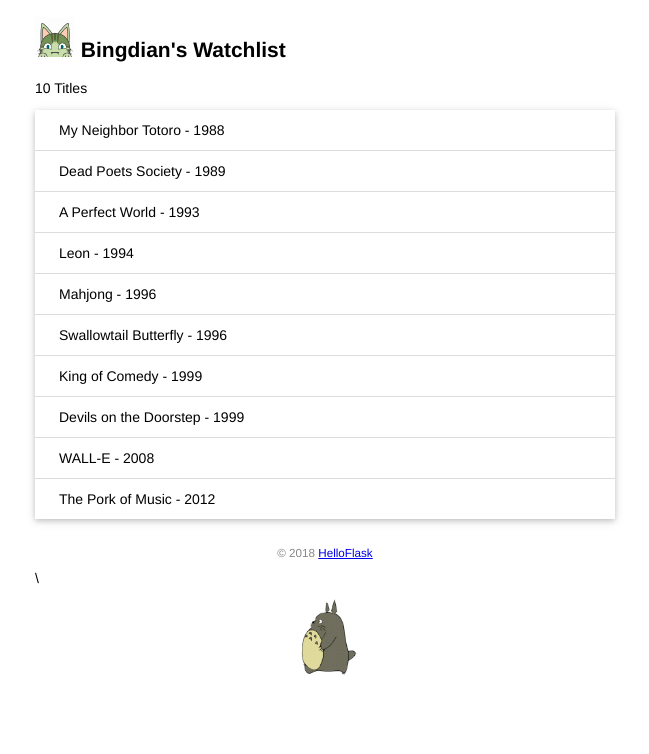
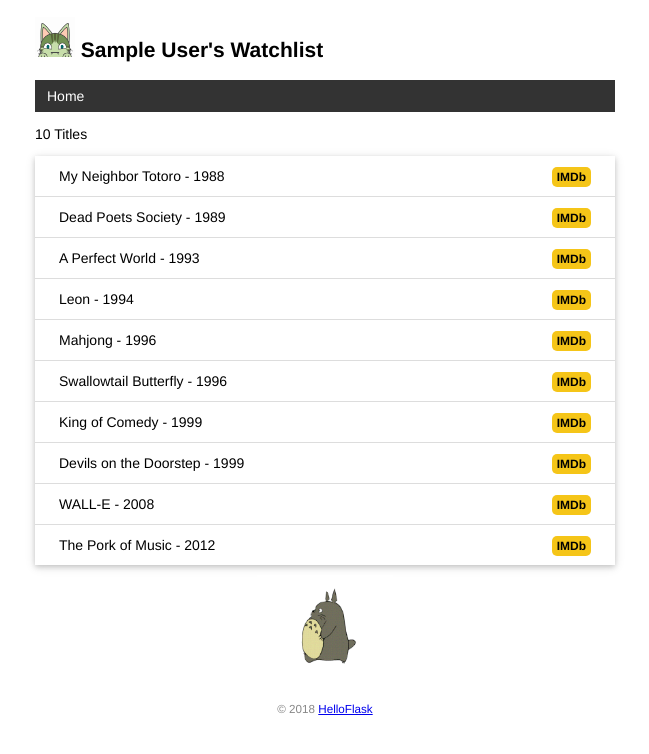
Before and after one commit to bdne/Bingdianblog, a Flask app: page / in a window 1280 px wide. Shown: the top 754 px of the page, without its empty margins (315-964 px from the left). Run offline with Flask 2, Linux system fonts and the light colour scheme; tables that the repository leaves empty hold one stand-in row (values such as "Sample post"); some libraries are stand-ins or nearby versions.

Commit message:
Add basetemplate and error template

```diff
--- a/app.py
+++ b/app.py
@@ -1,8 +1,39 @@
 from flask import Flask
+import sys
 from flask_bootstrap import Bootstrap
 from flask import url_for
+from flask_sqlalchemy import SQLAlchemy
+import os
 app = Flask(__name__)
+WIN = sys.platform.startswith('win')
+if WIN: # 如果是 Windows 系统，使用三个斜线
+    prefix = 'sqlite:///'
+else: # 否则使用四个斜线
+    prefix = 'sqlite:////'
+app = Flask(__name__)
+app.config['SQLALCHEMY_DATABASE_URI'] = prefix + os.path.join(app.root_path, 'data.db')
+app.config['SQLALCHEMY_TRACK_MODIFICATIONS'] = False # 关闭对模型修改的监控
+# 在扩展类实例化前加载配置
+db = SQLAlchemy(app)
 bootstrap = Bootstrap(app)
+class User(db.Model):
+    id=db.Column(db.Integer,primary_key=True)
+    name=db.Column(db.String(20))
+class Movie(db.Model): # 表名将会是 movie
+    id = db.Column(db.Integer, primary_key=True) # 主键
+    title = db.Column(db.String(60)) # 电影标题
+    year = db.Column(db.String(4)) # 电影年份
+#404跳转页面
+@app.errorhandler(404) # 传入要处理的错误代码
+def page_not_found(e): # 接受异常对象作为参数
+    user = User.query.first()
+    return render_template('404.html'), 404 # 返回模板和状态码
+#上下文处理函数
+@app.context_processor
+def inject_user():  # 函数名可以随意修改
+    user = User.query.first()
+    return dict(user=user)  # 需要返回字典，等同于 return {'user': user}
+
 name='Bingdian'
 movies = [
         {'title': 'My Neighbor Totoro', 'year': '1988'},
@@ -14,8 +45,7 @@ movies = [
         {'title': 'King of Comedy', 'year': '1999'},
         {'title': 'Devils on the Doorstep', 'year': '1999'},
         {'title': 'WALL-E', 'year': '2008'},
-        {'title': 'The Pork of Music', 'year': '2012'},
-    ]
+        {'title': 'The Pork of Music', 'year': '2012'}]
 from flask import Flask,render_template
 @app.route('/')
 def index():
--- a/static/style.css
+++ b/static/style.css
@@ -124,3 +124,39 @@ footer {
     text-align: center;
     padding: 10px;
 }
+nav ul {
+    list-style-type: none;
+    margin: 0;
+    padding: 0;
+    overflow: hidden;
+    background-color: #333;
+}
+
+nav li {
+    float: left;
+}
+
+nav li a {
+    display: block;
+    color: white;
+    text-align: center;
+    padding: 8px 12px;
+    text-decoration: none;
+}
+
+nav li a:hover {
+    background-color: #111;
+}
+.float-right {
+    float: right;
+}
+
+.imdb {
+    font-size: 12px;
+    font-weight: bold;
+    color: black;
+    text-decoration: none;
+    background: #F5C518;
+    border-radius: 5px;
+    padding: 3px 5px;
+}
--- /dev/null
+++ b/templates/base.html
@@ -0,0 +1,27 @@
+<!DOCTYPE html>
+<html lang="en">
+<head>
+    {% block head %}
+    <meta charset="utf-8">
+    <meta name="viewport" content="width=device-width, initial-scale=1.0">
+    <title>{{ user.name }}'s Watchlist</title>
+    <link rel="icon" href="{{ url_for('static', filename='favicon.ico') }}">
+    <link rel="stylesheet" href="{{ url_for('static', filename='style.css') }}" type="text/css">
+    {% endblock %}
+</head>
+<body>
+    <h2>
+        <img alt="Avatar" class="avatar" src="{{ url_for('static', filename='images/avatar.png') }}">
+        {{ user.name }}'s Watchlist
+    </h2>
+    <nav>
+        <ul>
+            <li><a href="{{ url_for('index') }}">Home</a></li>
+        </ul>
+    </nav>
+    {% block content %}{% endblock %}
+    <footer>
+        <small>&copy; 2018 <a href="http://helloflask.com/tutorial">HelloFlask</a></small>
+	</footer>
+</body>
+</html>
--- a/templates/index.html
+++ b/templates/index.html
@@ -1,29 +1,15 @@
-<!DOCTYPE html>
-<html lang="en">
-<head>
-<meta charset="utf-8">
-<title>{{ name }}'s Watchlist</title>
-<link rel="stylesheet" href="{{url_for('static', filename='style.css') }}" type="text/css">
-<link rel="icon" href="{{url_for('static', filename='GULULU.png') }}">
-</head>
+{% extends 'base.html' %}
 
-<body>
-<h2>
-    <img alt="Avatar" class="avatar"src="{{ url_for('static', filename='images/avatar.png') }}">
-    {{ name }}'s Watchlist
-</h2>
-{# 使用 length 过滤器获取 movies 变量的长度 #}
+{% block content %}
 <p>{{ movies|length }} Titles</p>
 <ul class="movie-list">
-{% for movie in movies %} {# 迭代 movies 变量 #}
-<li>{{ movie.title }} - {{ movie.year }}</li> {# 等同于
-movie['title'] #}
-{% endfor %} {# 使用 endfor 标签结束 for 语句 #}
+    {% for movie in movies %}
+    <li>{{ movie.title }} - {{ movie.year }}
+        <span class="float-right">
+            <a class="imdb" href="https://www.imdb.com/find?q={{ movie.title }}" target="_blank" title="Find this movie on IMDb">IMDb</a>
+        </span>
+    </li>
+    {% endfor %}
 </ul>
-<footer>
-<small>&copy; 2018 <a href="http://helloflask.com/tutori
-al">HelloFlask</a></small>
-</footer>
-</body>
-</html>\
-<img alt="Walking Totoro" class="totoro" src="{{ url_for('static', filename='images/totoro.gif') }}">
+<img alt="Walking Totoro" class="totoro" src="{{ url_for('static', filename='images/totoro.gif') }}" title="to~to~ro~">
+{% endblock %}
```
Also changed, not shown: templates/404.html (added, +12 -0 lines), 1 other file.
